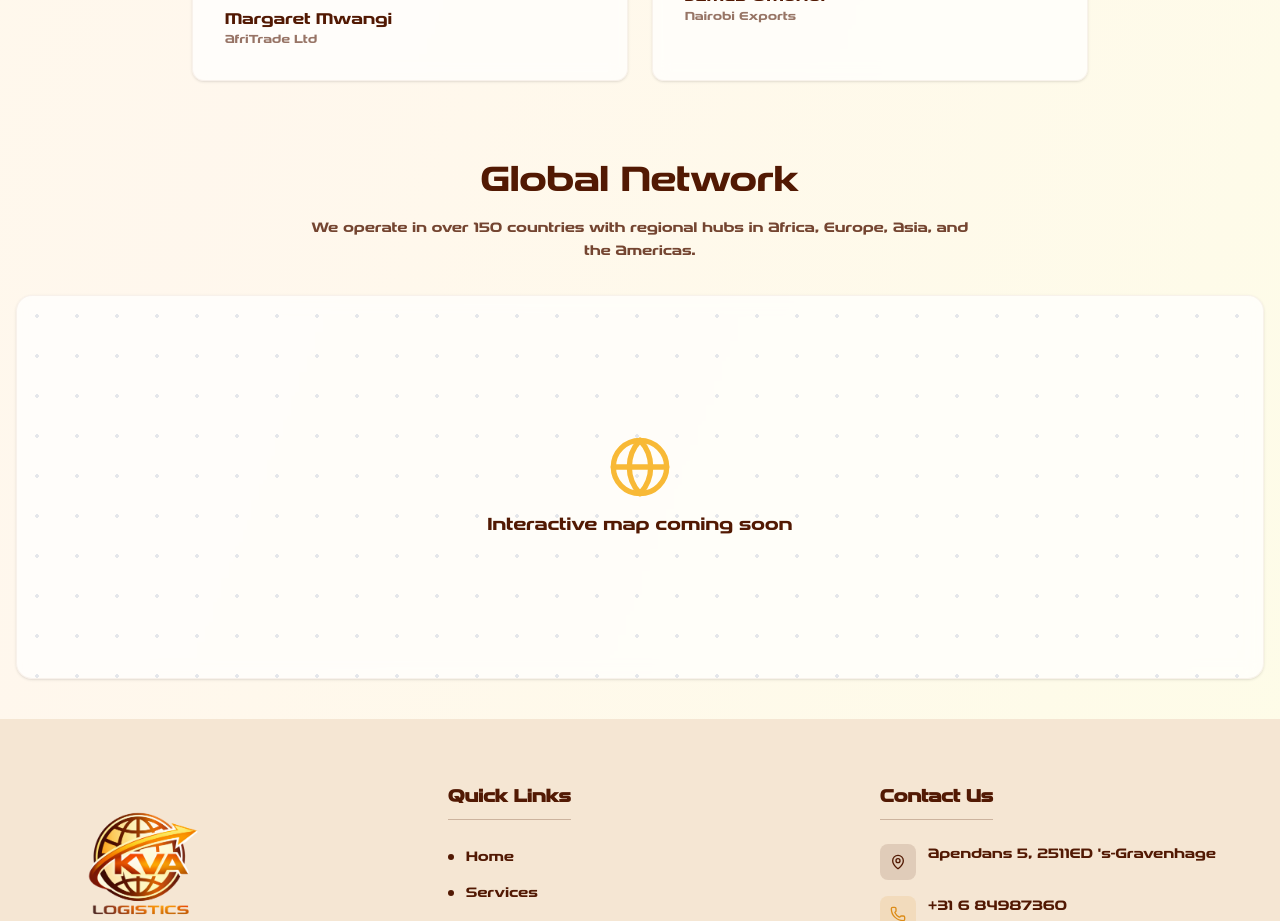
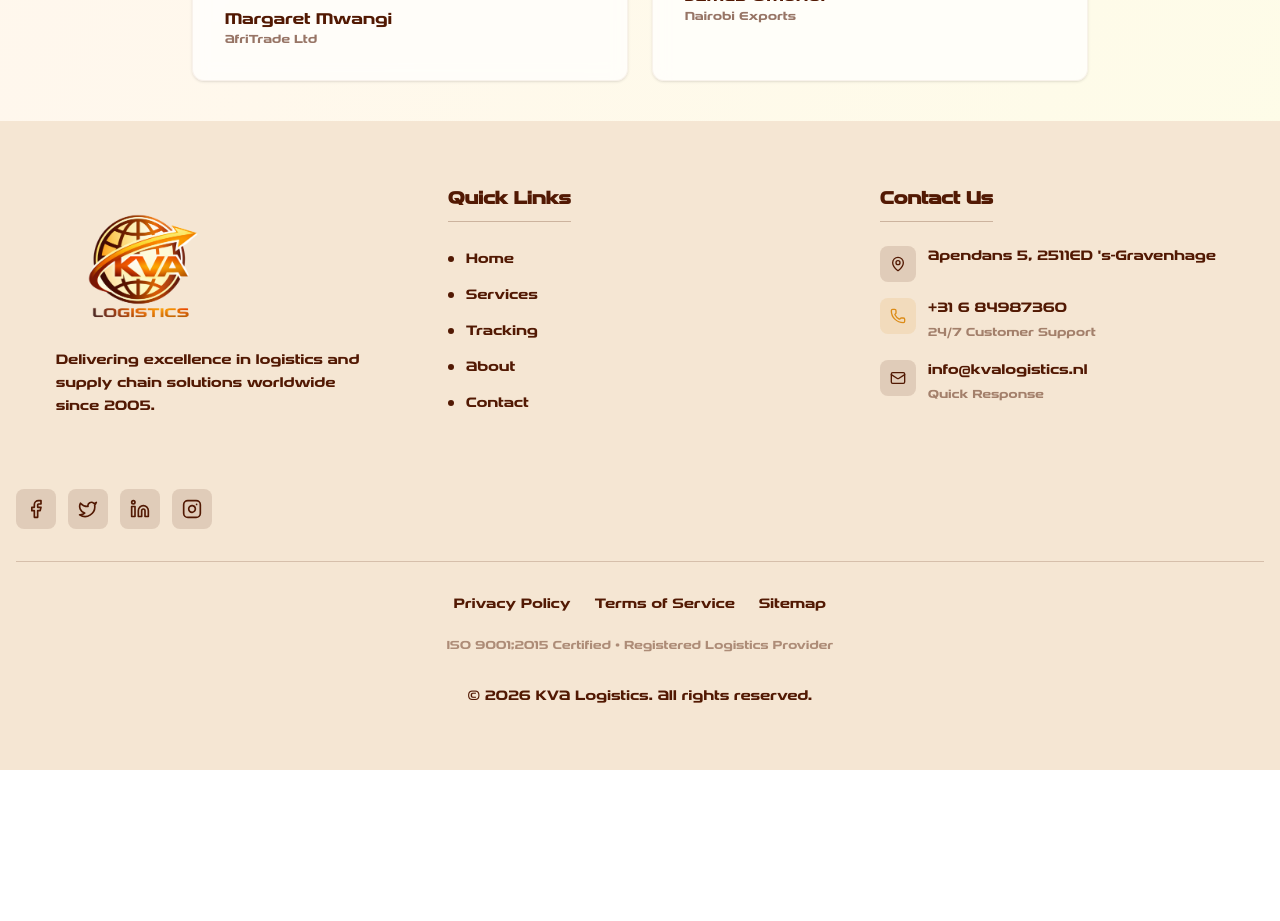
Before and after one commit to Prathamesh0008/KVA-Logistic, a Next.js app: page /about in a window 1280 px wide. Shown: the part 2760-3681 px from the top of the page. After the commit the page ends 3530 px from the top, so only its background shows below. Built offline with nearby package versions, Linux system fonts and the light colour scheme.

Commit message:
Upasana -18/03/2026

```diff
--- a/app/about/page.js
+++ b/app/about/page.js
@@ -450,7 +450,7 @@
       </section>
 
       {/* Global Network (Map placeholder) */}
-      <section className="py-10">
+      {/* <section className="py-10">
         <div className="container mx-auto px-4">
           <h2
             className="text-3xl md:text-4xl font-light text-center mb-4"
@@ -481,7 +481,7 @@
             </div>
           </div>
         </div>
-      </section>
+      </section> */}
     </div>
   );
 }
```
